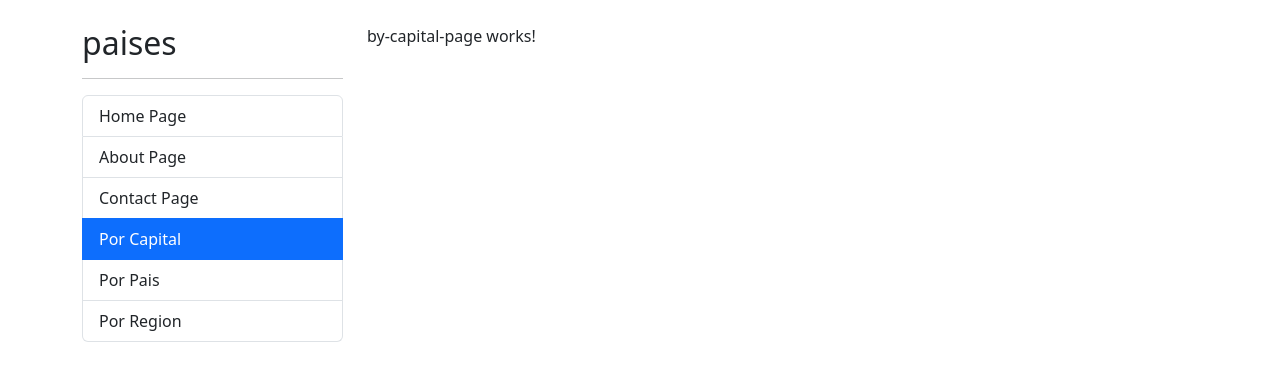
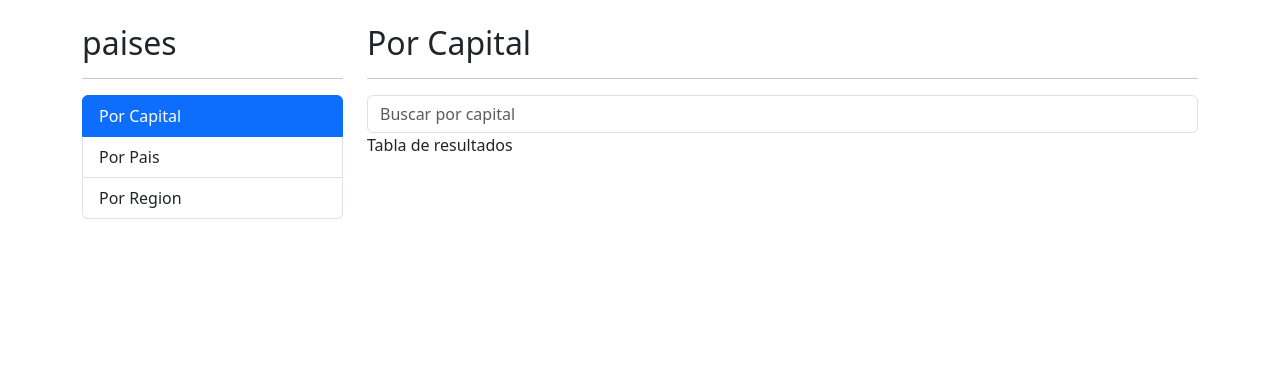
Before and after one commit to criquelmes/countryApp-angular, an Angular app: page /countries/by-capital in a window 1280 px wide. Shown: the top 380 px of the page. Built offline with nearby package versions, Linux system fonts and the light colour scheme.

Commit message:
Estructuras de paginas y SearchBoxComponent

```diff
--- a/src/app/countries/countries-routing.module.ts
+++ b/src/app/countries/countries-routing.module.ts
@@ -22,6 +22,10 @@
     path: 'by/:id',
     component: CountryPageComponent,
   },
+  {
+    path: '**',
+    redirectTo: 'by-capital',
+  },
 ];
 
 @NgModule({
--- a/src/app/countries/countries.module.ts
+++ b/src/app/countries/countries.module.ts
@@ -5,6 +5,7 @@
 import { ByRegionPageComponent } from './pages/by-region-page/by-region-page.component';
 import { CountriesRoutingModule } from './countries-routing.module';
 import { CountryPageComponent } from './pages/country-page/country-page.component';
+import { SharedModule } from '../shared/shared.module';
 
 @NgModule({
   declarations: [
@@ -13,6 +14,6 @@
     ByRegionPageComponent,
     CountryPageComponent,
   ],
-  imports: [CommonModule, CountriesRoutingModule],
+  imports: [CommonModule, CountriesRoutingModule, SharedModule],
 })
 export class CountriesModule {}
--- a/src/app/countries/pages/by-capital-page/by-capital-page.component.html
+++ b/src/app/countries/pages/by-capital-page/by-capital-page.component.html
@@ -1 +1,12 @@
-<p>by-capital-page works!</p>
+<h2>Por Capital</h2>
+<hr />
+
+<div class="row">
+  <div class="col">
+    <!-- Searchbox -->
+    <shared-search-box placeholder="Buscar por capital"></shared-search-box>
+  </div>
+</div>
+<div class="row">
+  <div class="col">Tabla de resultados</div>
+</div>
--- /dev/null
+++ b/src/app/shared/components/search-box/search-box.component.html
@@ -0,0 +1 @@
+<input type="text" [placeholder]="placeholder" class="form-control" />
--- /dev/null
+++ b/src/app/shared/components/search-box/search-box.component.ts
@@ -0,0 +1,13 @@
+import { Component, Input } from '@angular/core';
+
+@Component({
+  selector: 'shared-search-box',
+  standalone: false,
+
+  templateUrl: './search-box.component.html',
+  styleUrl: './search-box.component.css',
+})
+export class SearchBoxComponent {
+  @Input()
+  public placeholder: string = '';
+}
--- a/src/app/shared/components/sidebar/sidebar.component.html
+++ b/src/app/shared/components/sidebar/sidebar.component.html
@@ -1,7 +1,7 @@
 <h2>paises</h2>
 <hr />
 <ul class="list-group">
-  <li
+  <!-- <li
     routerLink=""
     routerLinkActive="active"
     [routerLinkActiveOptions]="{
@@ -16,7 +16,7 @@
   </li>
   <li routerLink="contact" routerLinkActive="active" class="list-group-item">
     Contact Page
-  </li>
+  </li> -->
   <li
     routerLink="countries/by-capital"
     routerLinkActive="active"
--- a/src/app/shared/shared.module.ts
+++ b/src/app/shared/shared.module.ts
@@ -5,6 +5,7 @@
 import { ContactPageComponent } from './pages/contact-page/contact-page.component';
 import { HomePageComponent } from './pages/home-page/home-page.component';
 import { SidebarComponent } from './components/sidebar/sidebar.component';
+import { SearchBoxComponent } from './components/search-box/search-box.component';
 
 @NgModule({
   declarations: [
@@ -12,6 +13,7 @@
     ContactPageComponent,
     HomePageComponent,
     SidebarComponent,
+    SearchBoxComponent,
   ],
   imports: [CommonModule, RouterModule],
   exports: [
@@ -19,6 +21,7 @@
     ContactPageComponent,
     HomePageComponent,
     SidebarComponent,
+    SearchBoxComponent,
   ],
 })
 export class SharedModule {}
```
Also changed, not shown: src/app/app-routing.module.ts (+5 -5 lines), src/app/shared/components/search-box/search-box.component.css (added).
